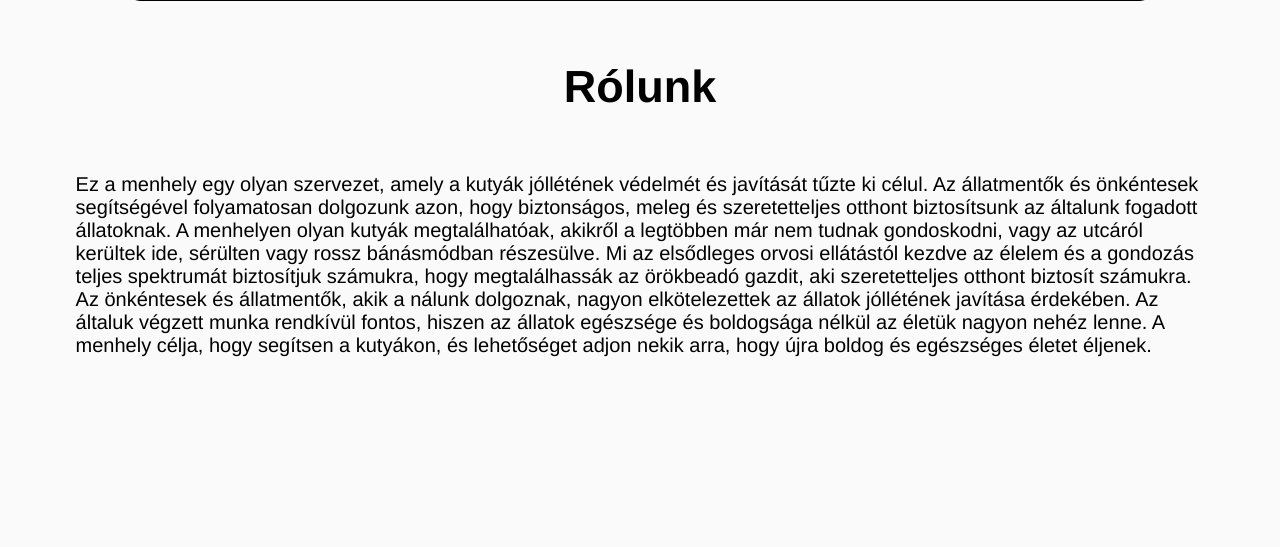
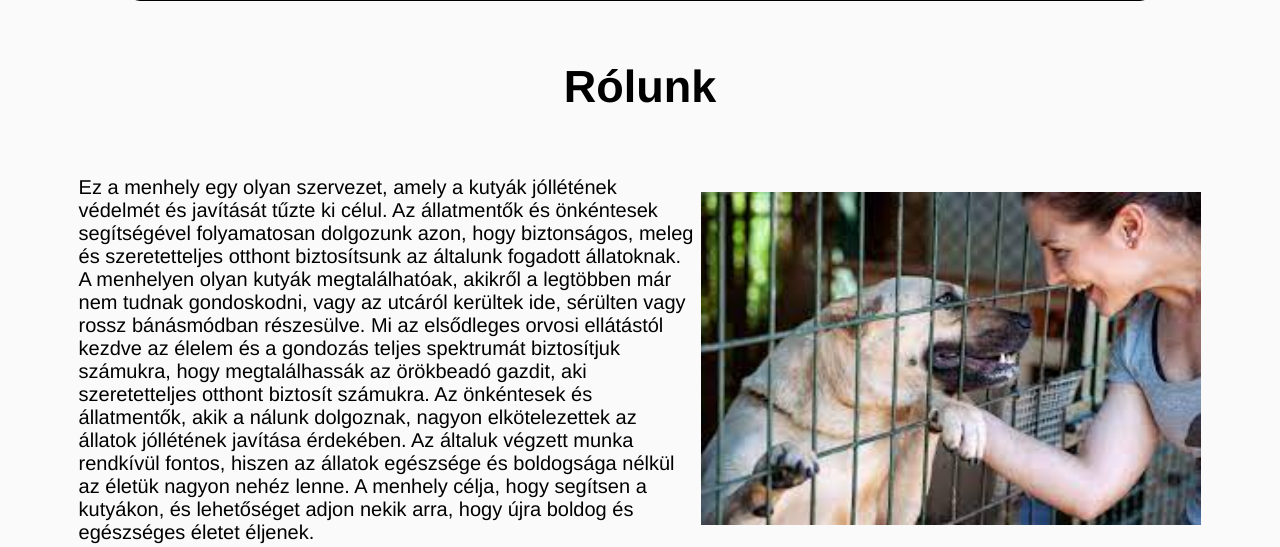
Before and after one commit to martin-nandor-csikos/Webterv, a PHP site: page /rolunk.html in a window 1280 px wide. Shown: the part 384-931 px from the top of the page. Before the commit the page ends 741 px from the top, so only its background shows below. Run offline with PHP 8.4, Linux system fonts and the light colour scheme.

Commit message:
basic sbout us page

```diff
--- a/rolunk.html
+++ b/rolunk.html
@@ -46,8 +46,8 @@
         </nav>
     </header>
     <h1 class="title">Rólunk</h1>
-    <div>
-        <p id="leirasrolunk" class="leiras">
+    <table id="rolunktable">
+        <td id="leirasrolunk" class="leiras">
             Ez a menhely egy olyan szervezet, amely a kutyák jóllétének védelmét
             és javítását tűzte ki célul. Az állatmentők és önkéntesek segítségével
             folyamatosan dolgozunk azon, hogy biztonságos, meleg és
@@ -62,6 +62,9 @@
             fontos, hiszen az állatok egészsége és boldogsága nélkül az életük nagyon nehéz
             lenne. A menhely célja, hogy segítsen a kutyákon, és lehetőséget adjon nekik
             arra, hogy újra boldog és egészséges életet éljenek.
-        </p>
-    </div>
+        </td>
+        <td>
+            <img src="img/menhely.jpeg" width="500px">
+        </td>
+    </table>
 </body>
--- a/styles.css
+++ b/styles.css
@@ -596,11 +596,10 @@ a:visited {
 }
 
 /*rolunk.html*/
- #leirasrolunk {
+#rolunktable {
     margin-left: 2cm;
-    margin-right: 2cm;
+    margin-right: 2cm;;
 }
-
 /*Reszponzivitás*/
 @media only screen and (max-width: 600px) {
 
```
Also changed, not shown: img/menhely.jpeg (added).
